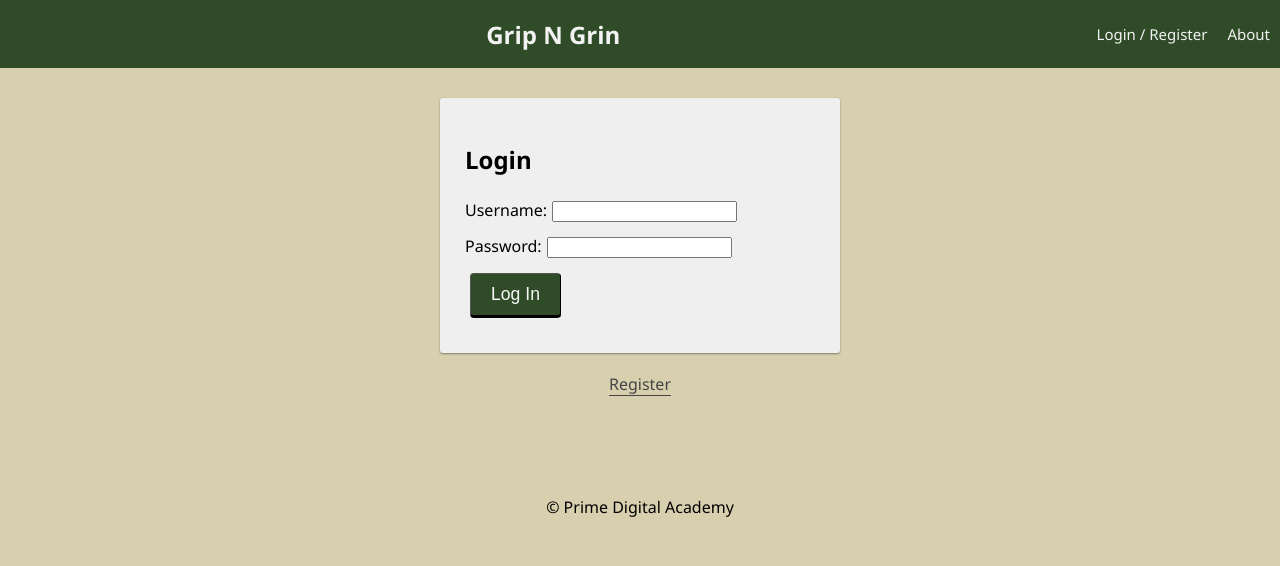
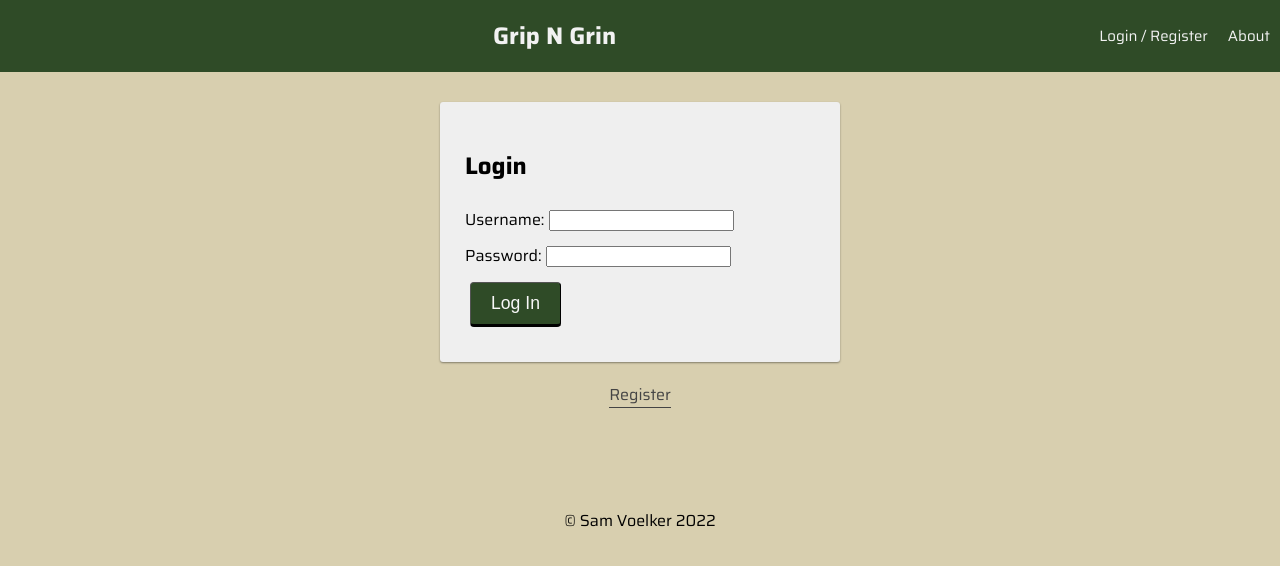
Before and after one commit to Samuelvphipps/GripNGrin, a React (Create React App) app: page /#/newpost in a window 1280 px wide. Shown: the top 566 px of the page. Built offline with nearby package versions, Linux system fonts and the light colour scheme; no server answers.

Commit message:
fonts, header, footer and title

```diff
--- a/public/index.html
+++ b/public/index.html
@@ -4,8 +4,10 @@
     <meta charset="utf-8">
     <meta name="viewport" content="width=device-width, initial-scale=1, shrink-to-fit=no">
     <meta name="theme-color" content="#000000">
-
-    <title>App</title>
+    <link rel="preconnect" href="https://fonts.googleapis.com">
+<link rel="preconnect" href="https://fonts.gstatic.com" crossorigin>
+<link href="https://fonts.googleapis.com/css2?family=Carter+One&family=Saira:ital,wght@0,300;0,400;0,500;0,700;1,300;1,400&display=swap" rel="stylesheet">
+    <title>Grip 'n Grin</title>
   </head>
   <body>
     <noscript>
--- a/src/components/App/App.css
+++ b/src/components/App/App.css
@@ -1,7 +1,7 @@
 
 
 body {
-  font-family: 'Segoe UI', Tahoma, Geneva, Verdana, sans-serif;
+  font-family: 'Saira', 'Segoe UI', Tahoma, Geneva, Verdana, sans-serif;
   margin: 0px;
   background-color: #d8cfaf;
 }
@@ -111,8 +111,3 @@ Page headers
 header{
     text-align: center;
 }
-
-.imagePrep {
-    height: 33%;
-    text-align: center;
-}
--- a/src/components/App/Buttons.css
+++ b/src/components/App/Buttons.css
@@ -295,14 +295,16 @@
     border-radius: 5px;
     background-color: white;
     font-weight: bold;
+    box-shadow: 4px 4px 10px 3px ;
 }
 
 .newHuntBtn:hover {
     /* background-color: #3e885c8a; */
-    box-shadow: 0px 0px 3px 3px ;
+
     cursor: pointer;
 }
 
 .newHuntBtn:active {
     background-color: #f6560034;
+    box-shadow: 1px 1px 5px 1px ;
 }
--- a/src/components/Footer/Footer.jsx
+++ b/src/components/Footer/Footer.jsx
@@ -7,7 +7,7 @@ import './Footer.css';
 // or even care what the redux state is, so it doesn't need 'connect()'
 
 function Footer() {
-  return <footer>&copy; Prime Digital Academy</footer>;
+  return <footer>&copy; Sam Voelker 2022</footer>;
 }
 
 export default Footer;
--- a/src/components/Home/Home.css
+++ b/src/components/Home/Home.css
@@ -11,3 +11,10 @@ ul {
 #homeHeader.MuiGrid-root {
     align-items: center;
 }
+
+.pageHeader {
+    font-family: 'Carter One', 'Saira', 'Segoe UI', Tahoma, Geneva, Verdana, sans-serif;
+    font-size: 74px;
+    margin: 10px;
+    text-shadow: 3px 3px 5px grey;
+}
--- a/src/components/NewPost/NewPost.css
+++ b/src/components/NewPost/NewPost.css
@@ -0,0 +1,9 @@
+
+.imagePrep {
+    height: 33%;
+    text-align: center;
+}
+
+.swal2-popup .swal2-styled:focus {
+    box-shadow: none !important;
+}
--- a/src/components/NewPost/NewPost.jsx
+++ b/src/components/NewPost/NewPost.jsx
@@ -20,6 +20,7 @@ import { useDispatch, useSelector } from 'react-redux';
 import { useHistory } from 'react-router-dom'
 import ImageCropper from '../ImageUpload/ImageCropper';
 
+import './NewPost.css';
 
 function NewPost(){
 
--- a/src/components/PostDetails/PostDetails.css
+++ b/src/components/PostDetails/PostDetails.css
@@ -9,6 +9,7 @@
     border-radius: 14px;
     background-color: #3e885b;
     padding: 3px;
+    box-shadow: 3px 3px 5px grey;
 }
 
 .postDetailsInnerContainer {
@@ -38,7 +39,7 @@
 }
 
 .detailsData {
-    margin-bottom: 45px;
+    margin-bottom: 36px;
     font-size: 22px;
 
 }
--- a/src/components/PostItems/PostItems.css
+++ b/src/components/PostItems/PostItems.css
@@ -5,6 +5,7 @@
     border-radius: 14px;
     background-color: #3e885b;
     padding: 5px;
+    box-shadow: 3px 3px 5px grey;
 }
 
 .innerPostItem {
@@ -19,7 +20,7 @@
 }
 
 .postItemImage {
-    max-width: 200px;
+    max-width: 255px;
 }
 
 
@@ -38,6 +39,8 @@
 
 .postItemData {
     font-weight: bold;
+    font-size: 18px;
+    margin-top: 10px;
 }
 
 .postContentItem:hover, .linkToPost:hover {
@@ -47,4 +50,5 @@
 
 .postContent {
     overflow-wrap: break-word;
+    font-weight: 500;
 }
--- a/src/components/PostItems/PostItems.jsx
+++ b/src/components/PostItems/PostItems.jsx
@@ -35,8 +35,10 @@ function PostItems({post}){
         title: 'Are you sure?',
         text: "You won't be able to revert this!",
         icon: 'warning',
+        iconColor: 'red',
         showCancelButton: true,
         confirmButtonText: 'Yes, delete it!',
+        confirmButtonColor: 'red',
         cancelButtonText: 'No, cancel!',
         reverseButtons: true
         }).then((result) => {
```
Also changed, not shown: public/images/post-image1669229886733.jpg (added).
